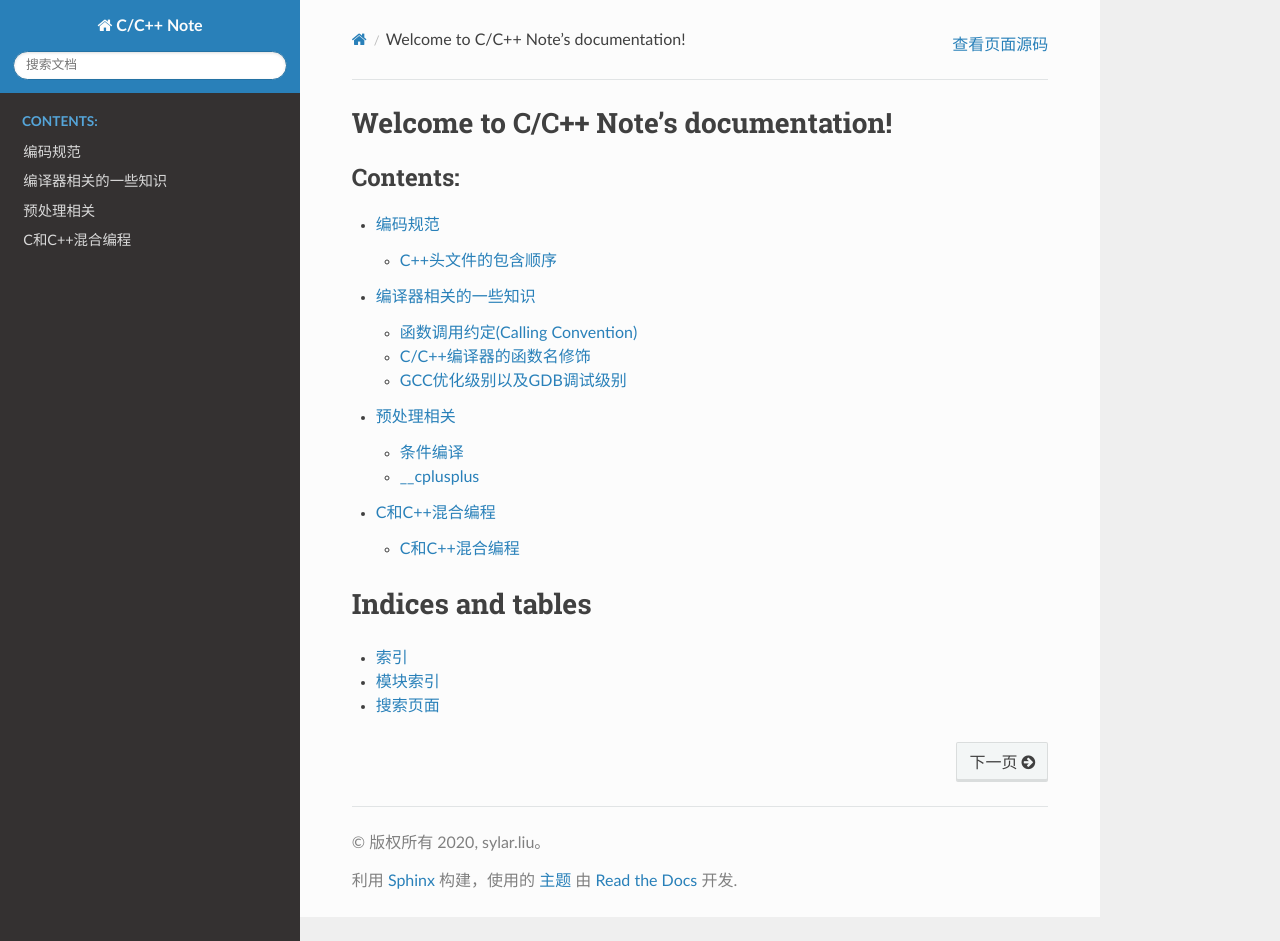
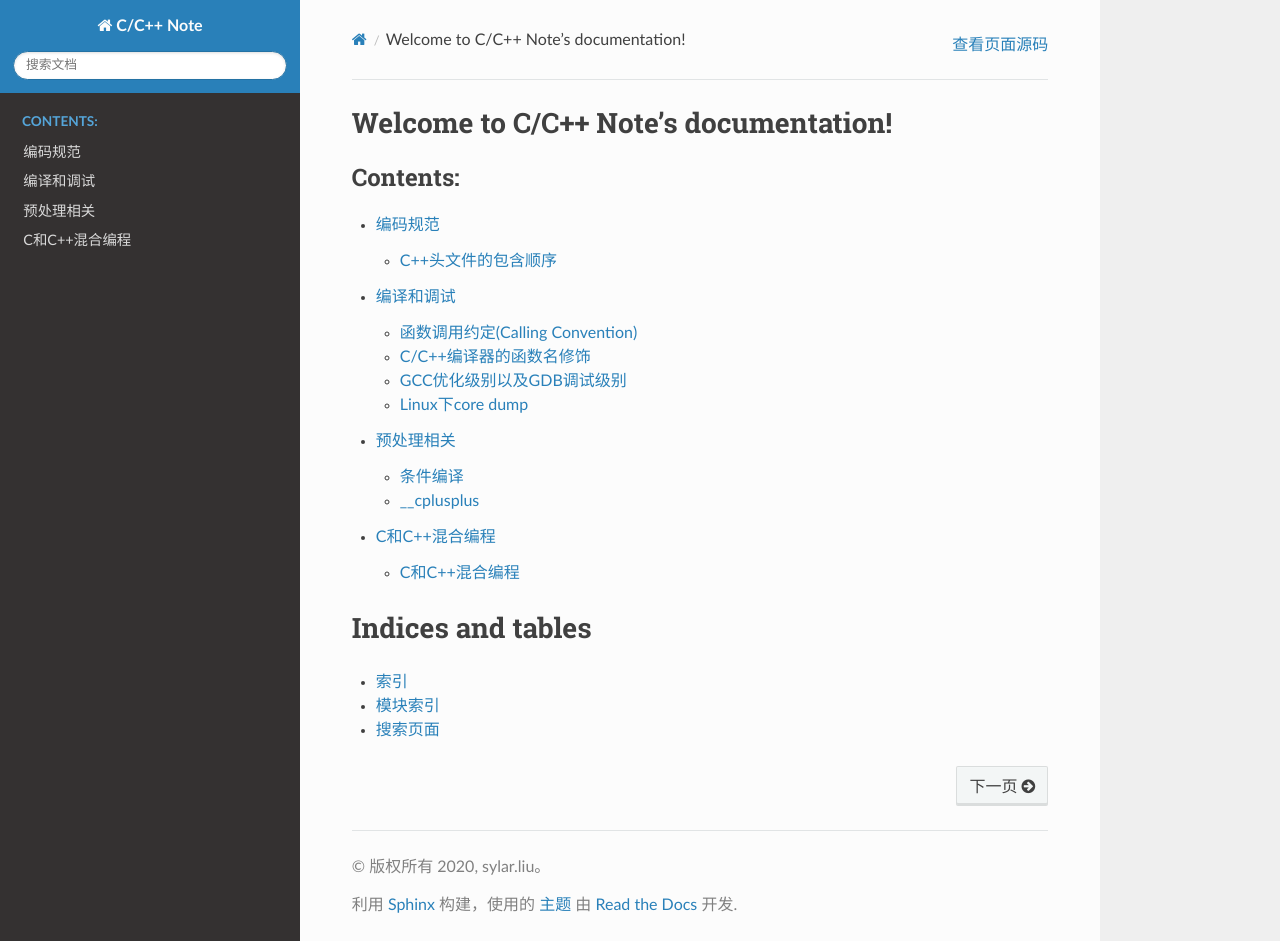
Before and after one commit to My-LearningNotes/C_Cpp, a Sphinx documentation site: the page built from source/index.rst, in a window 1280 px wide and 941 px high. Built offline with Sphinx 7.4.7 and the Read the Docs theme 2.0.0, drawn with Linux system fonts in a browser that asks for light colours; some of the changed lines change nothing that is shown.

Commit message:
增加关于Linux下core dump的笔记

```diff
--- /dev/null
+++ b/source/compile_debug/Linux_core_dump.rst
@@ -0,0 +1,126 @@
+Linux下core dump
+================
+
+
+基本概念
+--------
+
+当程序在运行过程中异常终止或崩溃，操作系统会将程序当时的内存状态记录下来，保存在一个文件中，这种行为就叫\ **core dump**\ 。
+我们可以认为core dump是"内存快照"，但实际上，除了内存信息之外，还有些关键的程序运行状态也会同时dump下来，
+例如寄存器信息(包括程序指针，栈指针等)，内存管理信息，其他处理器和操作系统状态和信息。
+
+core dump对于编程人员诊断和调试程序是非常有帮助的，因为对于有些程序错误是很难重现的，例如指针异常，而core dump文件可以再现程序出错时的情景。
+
+
+开启core dump
+-------------
+
+可以使用命令\ ``ulimit``\ 开启，也可以在程序中通过\ ``setrlimit``\ 系统调用开启。
+
+
+在终端中开启core dump
+~~~~~~~~~~~~~~~~~~~~~
+
+
+打开core dump功能
+^^^^^^^^^^^^^^^^^
+
+- 在终端中输入命令\ ``ulimit -c``\ ，输出结果为0，说明默认是关闭core dump的，即当程序异常终止时，也不会生成core dump文件；
+
+- 我们可以使用命令\ ``ulimit -c unlimited``\ 来开启core dump功能，并且不限制core dump文件的大小；
+  如果需要限制文件的大小，将\ ``unlimited``\ 改成你想生成的core文件的最大的大小，注意单位为blocks(KB)；
+
+- 用上面的命令只会对当前的终端环境有效，如果想需要永久生效，可以修改文件\ ``/etc/security/limits.conf``\ 文件，在其中增加一行:
+
+    .. code-block:: shell
+        :emphasize-lines: 6
+
+        # /etc/security/limits.conf
+        #
+        #Each line describes a limit for a user in the form:
+        #
+        #<domain>	<type>	<item>	<value>
+      	  *		soft	core	unlimited
+
+
+修改core文件保存的路径
+^^^^^^^^^^^^^^^^^^^^^^
+
+- 默认生成的core文件保存在可执行文件所在的目录，文件名为\ *core*\ ；
+
+- 通过修改\ ``/proc/sys/kernel/core_uses_pid``\ 文件可以控制生成core文件名时是否自动加上pid号；
+
+  例如，\ ``echo 1 > /proc/sys/kernel/core_used_pid``\ ，生成的core文件名将会变成\ ``core.pid``\ ，其中pid表示该进程的PID;
+
+- 还可以通过修改\ ``/proc/sys/kernel/core_pattern``\ 来控制生成core文件保存的位置以及文件格式；
+
+  例如，可以用\ ``echo "/tmp/corefile-%e-%p-%t" > /proc/sys/kernel/core_pattern``\ 设置生成的core文件保存在\ ``/tmp/corefile``\ 目录下，文件名格式为\ ``core-命令名-pid-时间戳``\ 。
+
+
+在程序中开启core dump
+~~~~~~~~~~~~~~~~~~~~~
+
+在程序中开启core dump，使用如下的API:
+
+.. code-block:: c
+
+    #include <sys/resource.h>
+
+    int getrlimit(int resource, struct rlimit *rlim);
+    int setrlimit(int resource, const struct rlimit *rlim);
+
+参考程序如下所示:
+
+.. code-block:: c
+
+    #include <unistd.h>
+    #include <sys/time.h>
+    #include <sys/resource.h>
+    #include <stdio.h>
+
+    #define CORE_SIZE 1024 * 1024 * 50
+
+    int main()
+    {
+        struct rlimit rlmt;
+        if (getrlimit(RLIMIT_CORE, &rlmt) == -1)
+        {
+            return -1;
+        }
+        printf("Before set rlimit CORE dump current is:%d, max is:%d\n", (int)rlmt.rlim_cur, (int)rlmt.rlim_max);
+
+        rlmt.rlim_cur = (rlim_t)CORE_SIZE;
+        rlmt.rlim_max = (rlim_t)CORE_SIZE;
+
+        if (setrlimit(RLIMIT_CORE, &rlmt) == -1)
+        {
+            return -1;
+        }
+
+        if (getrlimit(RLIMIT_CORE, &rlmt) == -1)
+        {
+            return -1;
+        }
+        printf("After set rlimit CORE dump current is:%d, max is:%d\n", (int)rlmt.rlim_cur, (int)rlmt.rlim_max);
+
+        /* 测试非法内存，产生core文件 */
+        int *ptr = NULL;
+        *ptr = 10;
+
+        return 0;
+    }
+
+
+将上面的代码保存在名为main.c的文件中，编译生成可执行程序main:\ ``gcc -g main.c -o main``\ ；
+执行main，默认在当前路径下会生成core文件。
+
+当core dump之后，使用命令\ ``gdb program core``\ 来查看core文件，其中\ ``program``\ 为可执行程序，\ ``core``\ 为生成的core文件。
+
+.. figure:: _static/core_dump_example.png
+   :alt:
+
+--------------
+
+参考:
+
+`linux下core dump <https://www.cnblogs.com/Anker/p/6079580.html>`__
--- a/source/compile_debug/index.rst
+++ b/source/compile_debug/index.rst
@@ -1,8 +1,9 @@
-编译器相关的一些知识
-====================
+编译和调试
+==========
 
 .. toctree::
 
     calling_convention
     function_decorated_name
     GCC优化级别以及GDB调试级别
+    Linux_core_dump
```
Also changed, not shown: source/compile_debug/_static/core_dump_example.png (added).
